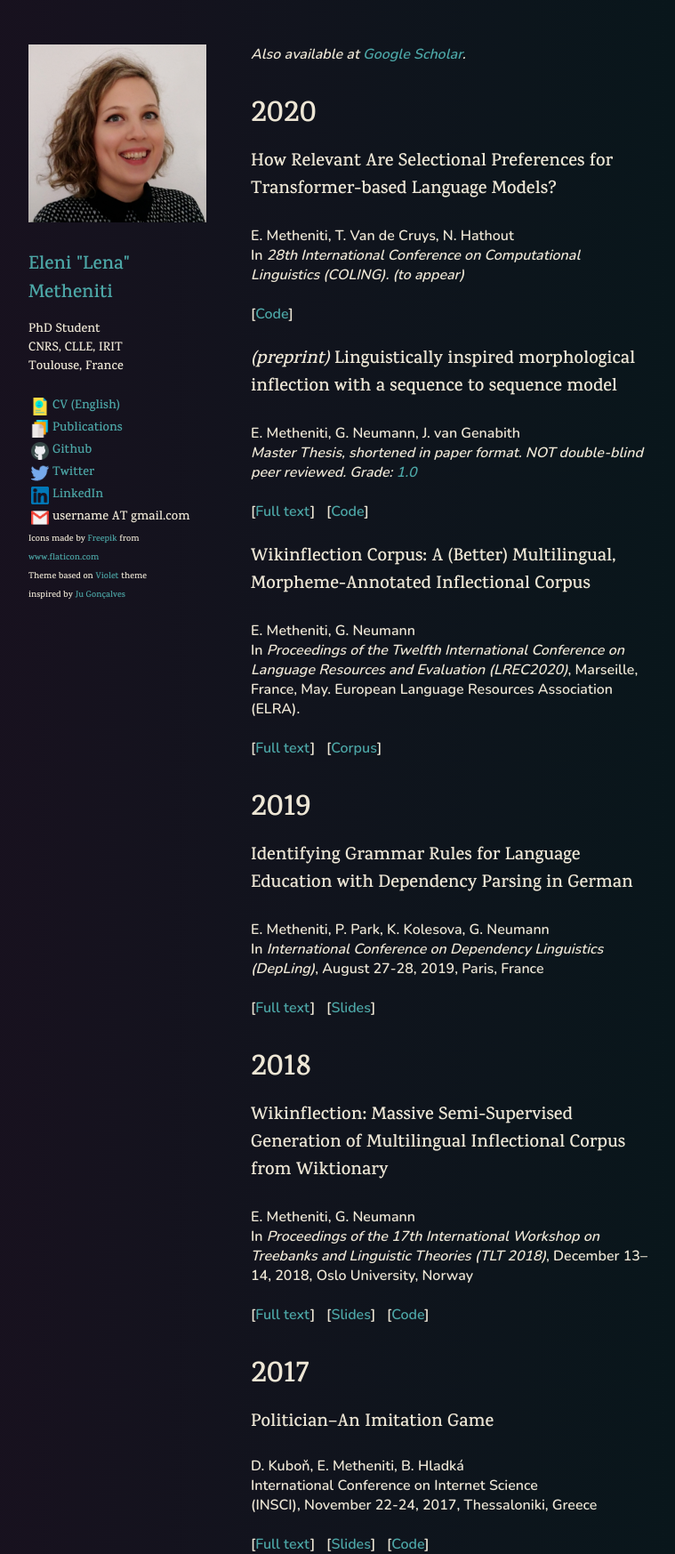
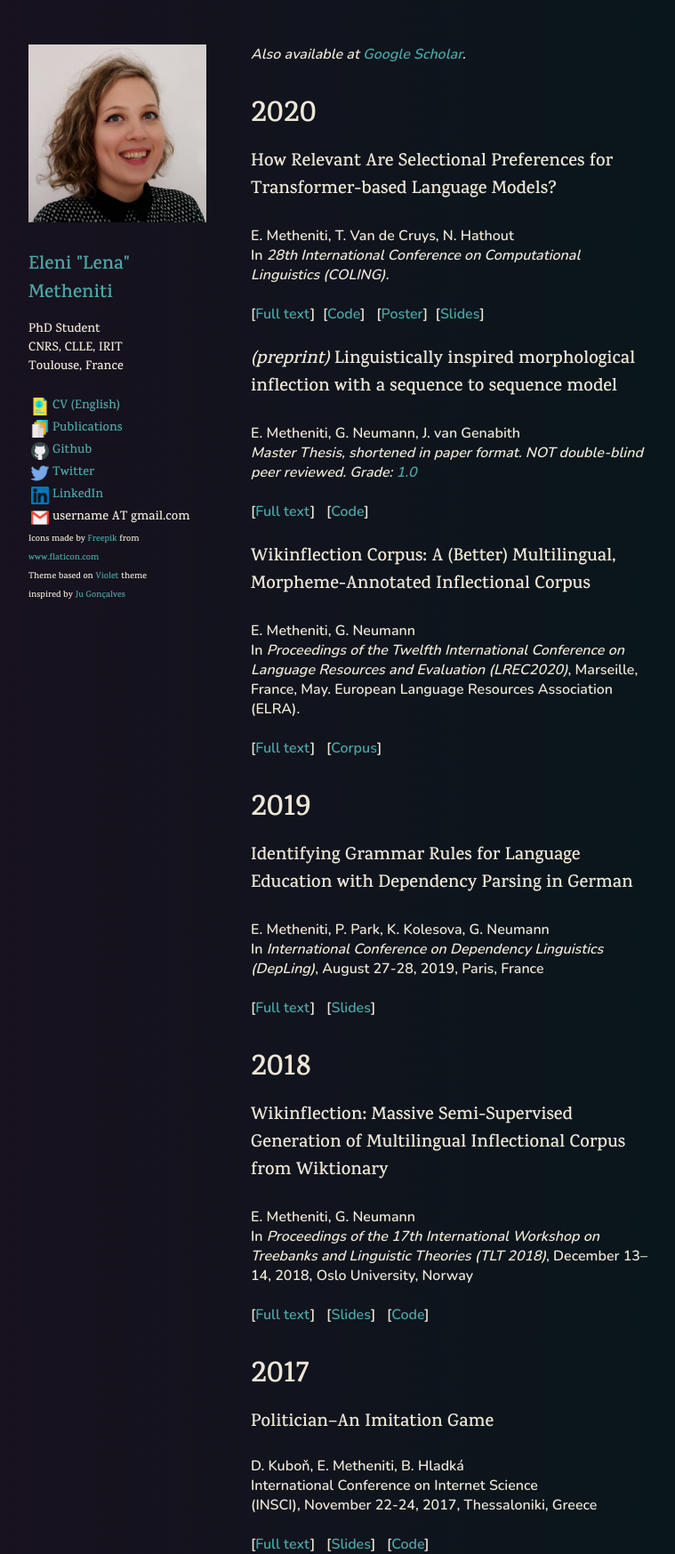
Before and after one commit to lenakmeth/lenakmeth.github.io, a Jekyll site: the page built from publications.html, in a window 1280 px wide. Shown: the whole page at 89% size, without its empty margins (68-827 px from the left). Built offline with Jekyll 4.4.1, drawn with Linux system fonts in a browser that asks for light colours.

Commit message:
add poster and slides 4 coling

```diff
--- a/publications.html
+++ b/publications.html
@@ -67,7 +67,7 @@ layout: default
 
 <ul>
 	<li><div style="font-family: 'Karma', serif; font-size:20px">How Relevant Are Selectional Preferences for Transformer-based Language Models?</div><br/>
-    <div style="font-family: 'Nunito', sans-serif; font-size:16px"><strong>E. Metheniti, T. Van de Cruys, N. Hathout</strong><br />In <em>28th International Conference on Computational Linguistics (COLING). (to appear)</em><br /><br /> [<a href="https://github.com/lenakmeth/bert_selectional_preferences" target="_blank" rel="noopener">Code</a>] </div></li>
+    <div style="font-family: 'Nunito', sans-serif; font-size:16px"><strong>E. Metheniti, T. Van de Cruys, N. Hathout</strong><br />In <em>28th International Conference on Computational Linguistics (COLING). </em><br /><br /> [<a href="https://www.aclweb.org/anthology/2020.coling-main.109/">Full text</a>] &nbsp;[<a href="https://github.com/lenakmeth/bert_selectional_preferences" target="_blank" rel="noopener">Code</a>] &nbsp; [<a href="assets/slides/COLING2020_Poster.pdf"  target="_blank" rel="noopener">Poster</a>] &nbsp;[<a href="http://w3.erss.univ-tlse2.fr/UETAL/2020-2021/UETAL-Metheniti.pdf" target="_blank" rel="noopener">Slides</a>]</div></li>
 </ul>
 <br/>
 <ul>
```
Also changed, not shown: Gemfile.lock, 1 other file.
